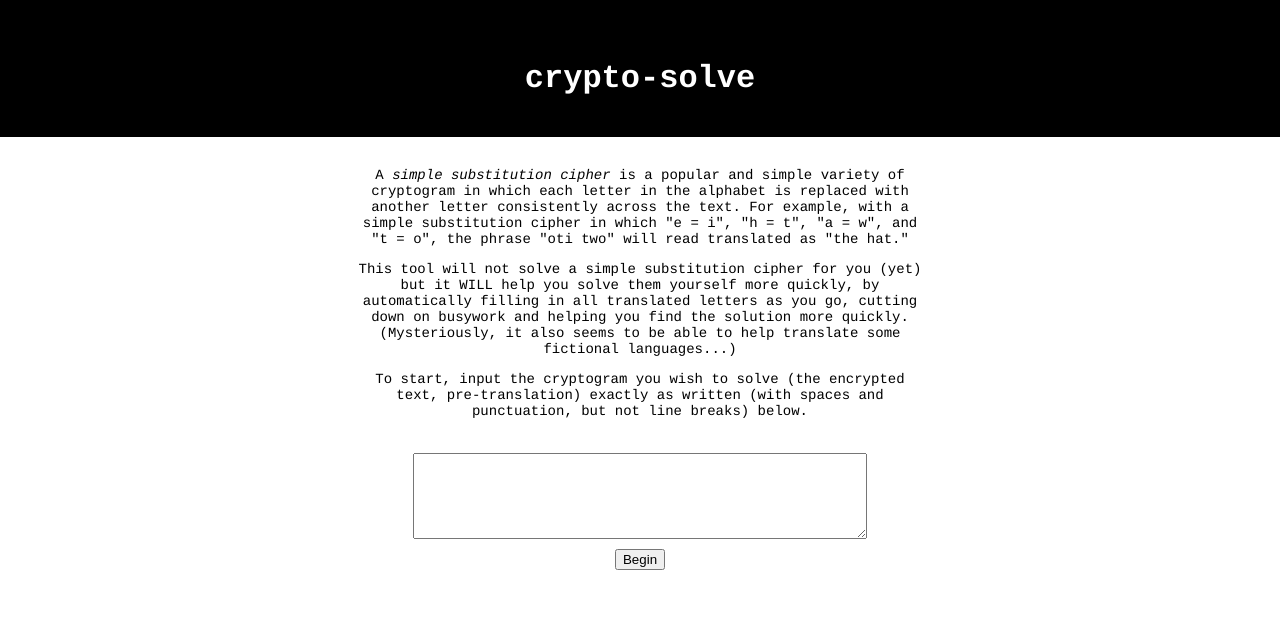
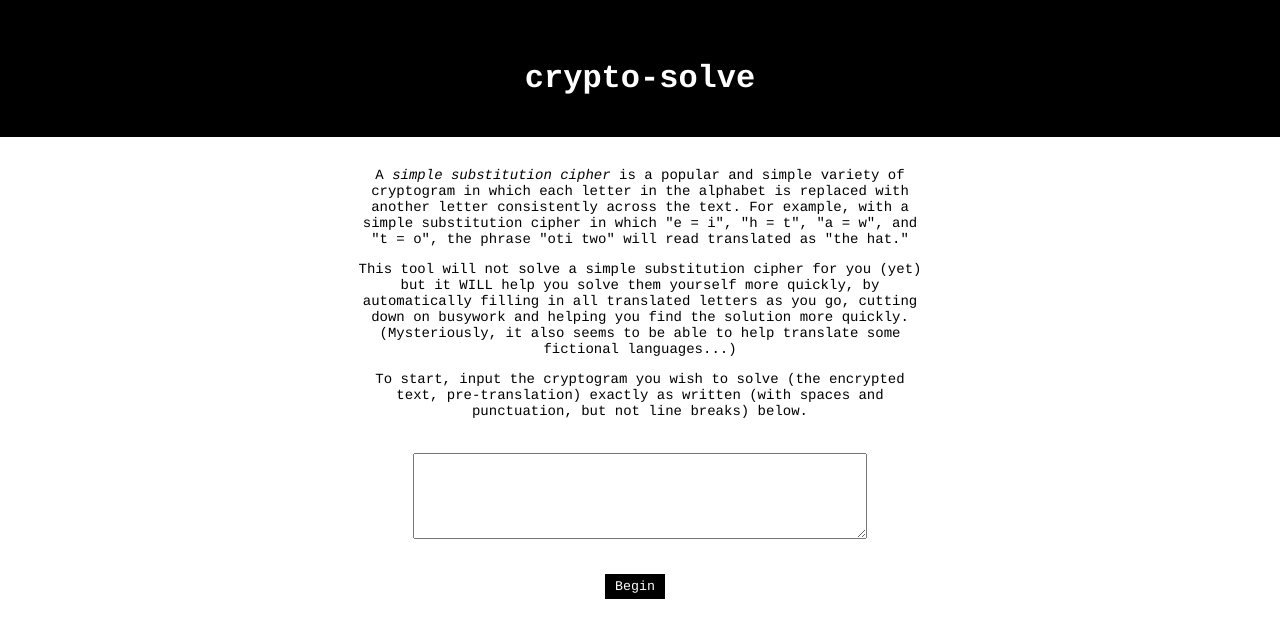
Before and after one commit to njohnerwin/crypto-solve, a React (Create React App) app: page / in a window 1280 px wide. Shown: the top 638 px of the page. Built offline with nearby package versions, Linux system fonts and the light colour scheme.

Commit message:
Repairs to previous commit, button style change

```diff
--- a/src/App.css
+++ b/src/App.css
@@ -31,8 +31,9 @@ body {
   padding-top: 20px;
 }
 
-#return-button {
-  margin-top: 20px;
+.return-button {
+  margin-top: 25px;
+  margin-right: 10px;
   font-family: "courier", serif;
   background-color: black;
   color: white;
@@ -44,10 +45,6 @@ body {
   margin-bottom: 5px;
   width: 35%;
   height: 5rem;
-}
-
-#submit {
-
 }
 
 .black-char {
--- a/src/home.js
+++ b/src/home.js
@@ -12,7 +12,7 @@ class Home extends Component {
         </div>
         <div id="home-input">
           <textarea id="crypto-input" onChange={this.props.onChange}></textarea><br />
-          <button id="submit" onClick={this.props.onSubmit}>Begin</button>
+          <button id="submit" className="return-button" onClick={this.props.onSubmit}>Begin</button>
         </div>
       </div>
     )
--- a/src/solve.js
+++ b/src/solve.js
@@ -30,6 +30,8 @@ class Solve extends Component {
   isCharacterALetter(char) {
     return (/[a-zA-Z]/).test(char)
   }
+
+
 
   handleChange(event) {
     let letterkey = event.target.id;
@@ -90,7 +92,7 @@ class Solve extends Component {
             <b className="index-char">{x}</b>
           ))}
           <br />
-          <button id="return-button" onClick="">Go back</button>
+          <button className="return-button" onClick={this.props.onClick}>Go back</button>
         </div>
       </div>
     )
```
